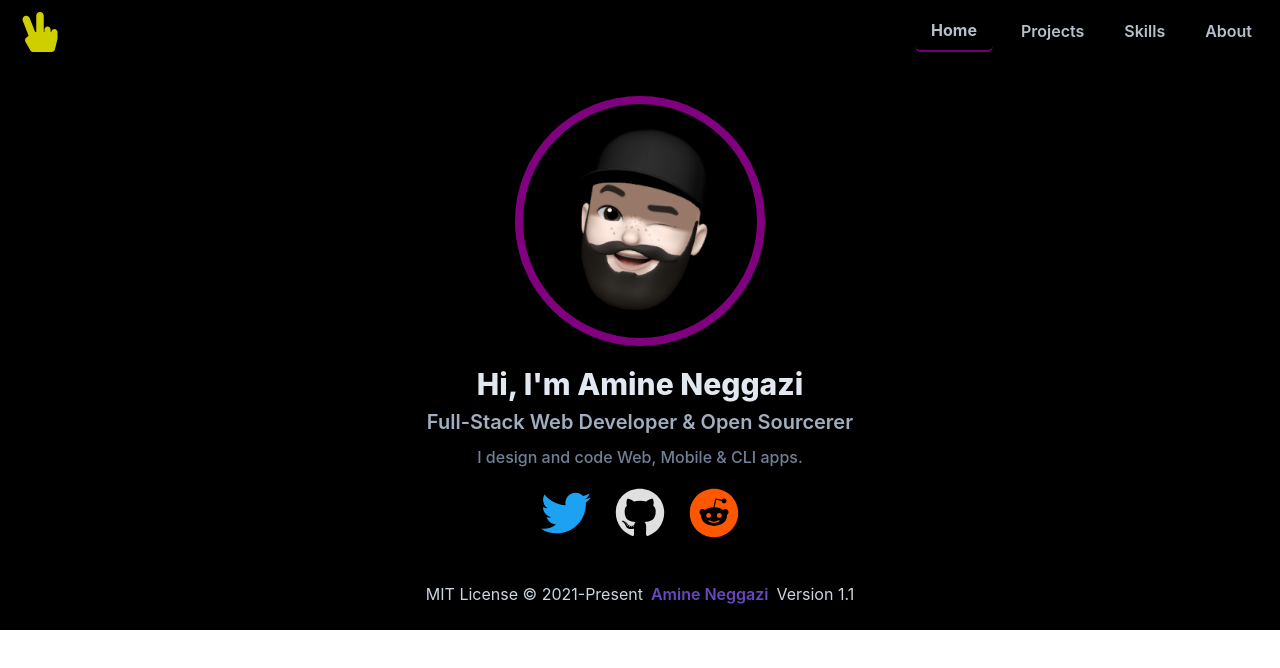
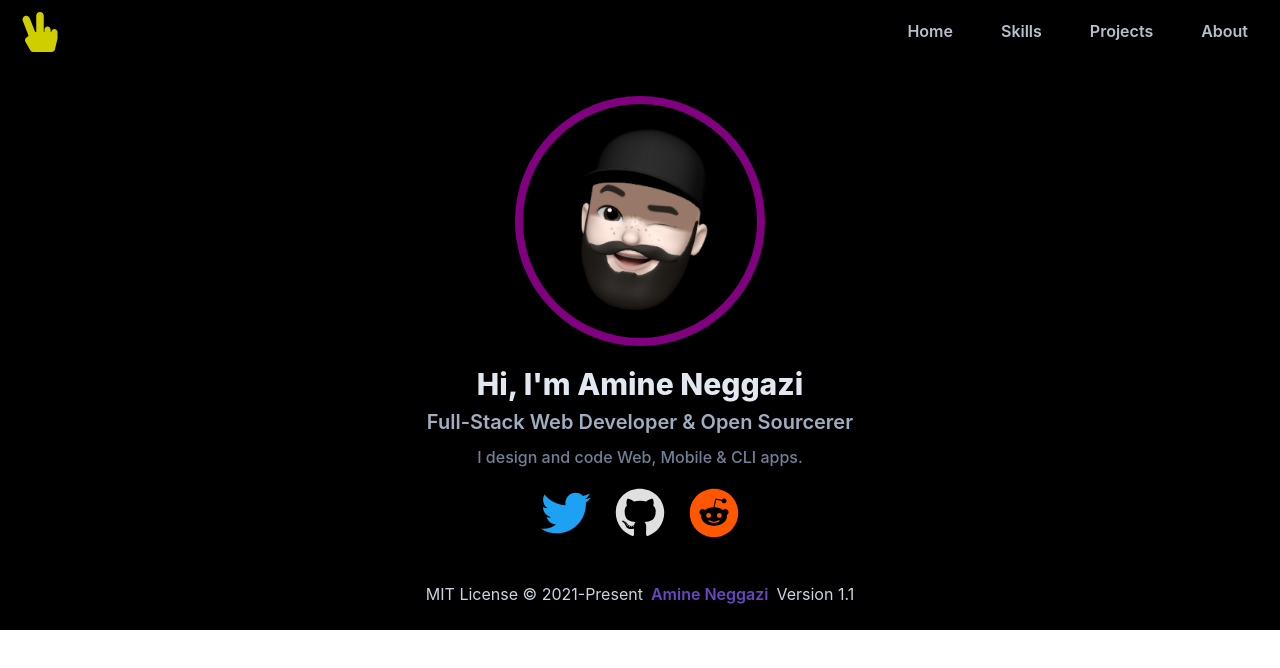
Before and after one commit to nemo256/portfolio, a Next.js app: page / in a window 1280 px wide. Shown: the top 668 px of the page. Built offline with nearby package versions, Linux system fonts and the light colour scheme; a web font is replaced by a local one.

Commit message:
Changed Navbar to react scroll items!

```diff
--- a/routes.js
+++ b/routes.js
@@ -1,8 +1,18 @@
-const routes = {
-  "/": "Home",
-  "/projects": "Projects",
-  "/skills": "Skills",
-  "/about": "About",
-}
-
-export default routes
+export default [
+  {
+    path: 'home',
+    label: 'Home'
+  },
+  {
+    path: 'skills',
+    label: 'Skills'
+  },
+  {
+    path: 'projects',
+    label: 'Projects'
+  },
+  {
+    path: 'about',
+    label: 'About'
+  },
+]
--- a/src/components/Navbar.js
+++ b/src/components/Navbar.js
@@ -1,4 +1,3 @@
-import { useCallback } from 'react'
 import {
   Button,
   Box,
@@ -8,26 +7,18 @@ import {
   Tooltip,
   IconButton,
   Spacer,
-  useDisclosure
+  useDisclosure,
+  LinkBox
 } from "@chakra-ui/react";
 import { GiHamburgerMenu } from 'react-icons/gi'
 import { CgClose } from 'react-icons/cg'
 import { FaHandPeace } from 'react-icons/fa'
-import Link from 'next/link'
+import { Link } from 'react-scroll'
 import routes from '../../routes'
-import { useRouter } from 'next/router'
 
-const routeArray = Object.entries(routes)
 
 export default function Navbar() {
-  const router = useRouter();
   const { isOpen, onOpen, onClose } = useDisclosure()
-
-  const isRoute = useCallback((route) => {
-      return router.route == route;
-    },
-    [router.route],
-  );
 
   return (
     <>
@@ -90,11 +81,15 @@ export default function Navbar() {
         <HStack
           display={['none', 'none', 'flex', 'flex', 'flex']}
         >
-        {routeArray.map(([route, name]) => (
+        {routes.map((route, index) => (
+          <LinkBox>
           <Link
-            key={name}
-            href={route}
-            passHref
+            activeClass={'active'}
+            key={index}
+            to={route.path}
+            offset={-70}
+            duration={300}
+            smooth
           >
             <Button
               as="a"
@@ -102,21 +97,22 @@ export default function Navbar() {
               fontSize='l'
               textColor='gray.300'
               bgColor='black'
-              borderBottom={isRoute(route) ? '2px' : '0px'}
-              borderColor={isRoute(route) ? 'purple' : 'black'}
-              fontWeight={isRoute(route) ? 'bold' : 'semibold'}
+              borderBottom={'0px'}
+              borderColor={'black'}
+              fontWeight={'semibold'}
               _hover={{
                 bgColor: 'purple',
                 textColor: 'black',
-                fontWeight: isRoute(route) ? 'extrabold' : 'bold',
+                fontWeight: 'bold',
                 fontSize: 'xl',
                 transition: 'all 0.1 ease'
               }}
               _focus={{  }}
             >
-              {name}
+              {route.label}
             </Button>
           </Link>
+          </LinkBox>
         ))}
         </HStack>
       </Flex>
@@ -126,33 +122,38 @@ export default function Navbar() {
             <Stack
               as={'nav'}
               spacing={4}
+              align={'center'}
             >
-            {routeArray.map(([route, name]) => (
+            {routes.map((route, index) => (
               <Link
-                key={name}
-                href={route}
-                passHref
+                activeClass={'active'}
+                key={index}
+                to={route.path}
+                offset={-70}
+                duration={300}
+                smooth
               >
                 <Button
-                  as="a"
-                  py='8'
+                  as={'a'}
+                  py={8}
+                  px={20}
                   fontSize='l'
                   textColor='gray.300'
                   bgColor='black'
-                  borderBottom={isRoute(route) ? '2px' : '0px'}
-                  borderColor={isRoute(route) ? 'purple' : 'black'}
-                  fontWeight={isRoute(route) ? 'bold' : 'semibold'}
+                  borderBottom={'0px'}
+                  borderColor={'black'}
+                  fontWeight={'semibold'}
                   onClick={onClose}
                   _hover={{
                     bgColor: 'purple',
                     textColor: 'black',
-                    fontWeight: isRoute(route) ? 'extrabold' : 'bold',
+                    fontWeight: 'bold',
                     fontSize: 'xl',
                     transition: 'all 0.1 ease'
                   }}
                   _focus={{  }}
                 >
-                  {name}
+                  {route.label}
                 </Button>
               </Link>
             ))}
```
